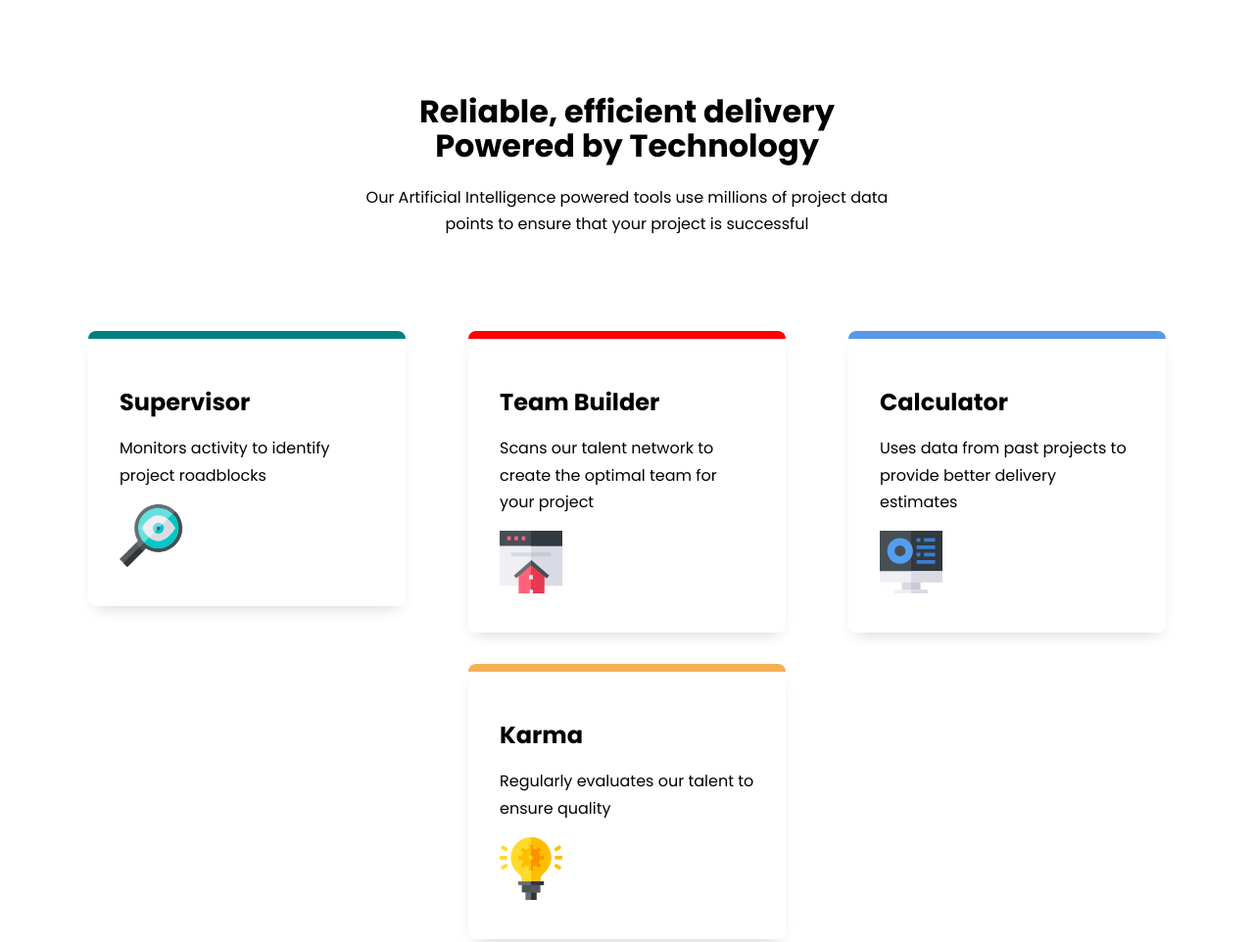
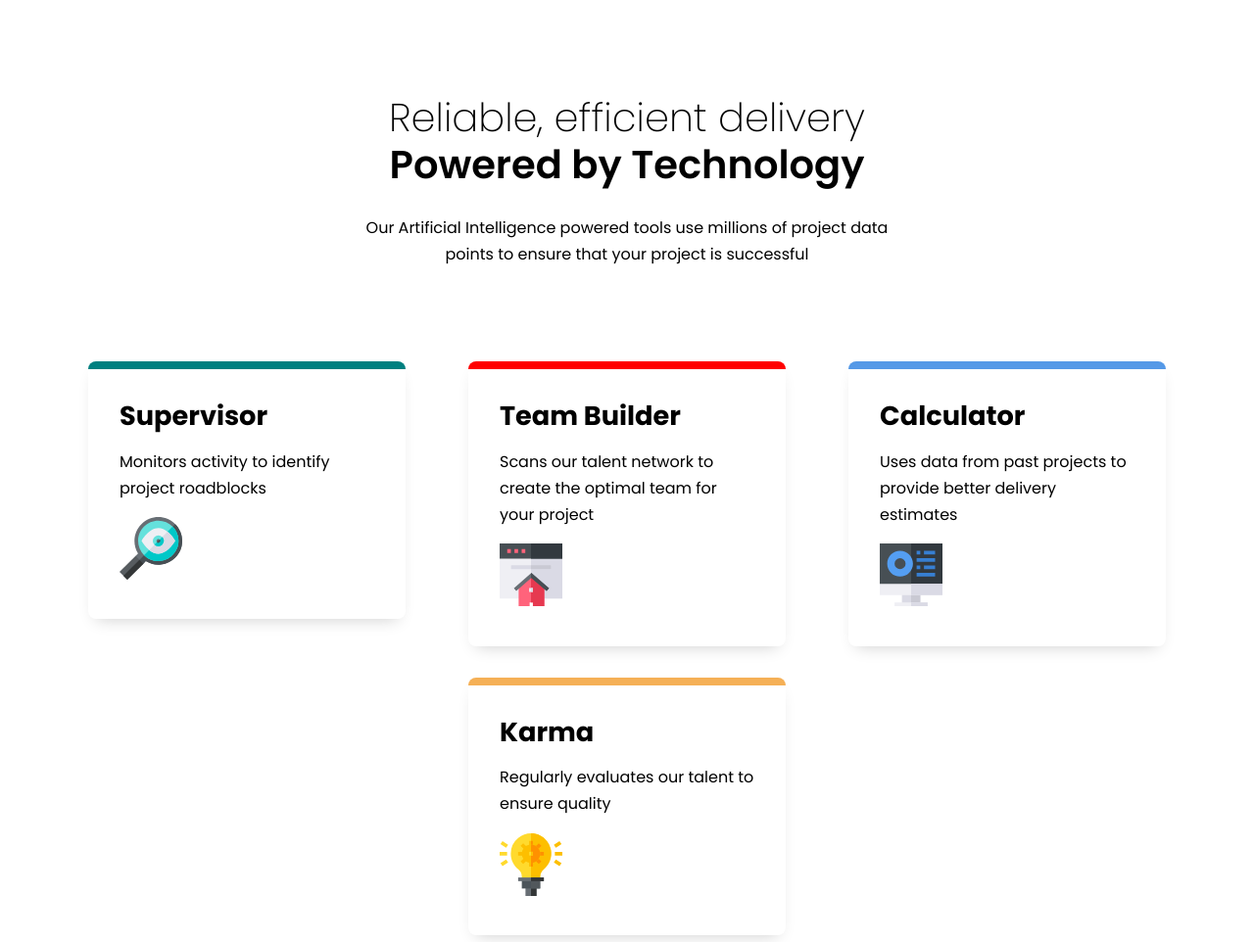
Before and after one commit to dCOMMICS/four-card-feature-section-master, a plain HTML site: page index.html in a window 1280 px wide. Shown: the top 962 px of the page at 98% size. Drawn offline with Linux system fonts and the light colour scheme.

Commit message:
working on h1

```diff
--- a/index.html
+++ b/index.html
@@ -32,26 +32,26 @@
 <!-- flexbox -->
 <div class="col">
   <div class="card border-teal">
-    <h2>Supervisor </h2>
+    <h2 class="card_title">Supervisor </h2>
     <p> Monitors activity to identify project roadblocks </p>
     <img src="/images/icon-supervisor.svg" alt="">
   </div>
 </div>
 <div class="col">
   <div class="card border-red">
-    <h2>Team Builder</h2>
+    <h2 class="card_title">Team Builder</h2>
     <p> Scans our talent network to create the optimal team for your project</p>
     <img src="/images/icon-team-builder.svg" alt="">
   </div>
   <div class="card border-yellow">
-    <h2> Karma</h2>
+    <h2 class="card_title"> Karma</h2>
     <p>Regularly evaluates our talent to ensure quality</p>
     <img src="/images/icon-karma.svg" alt="">
   </div>
 </div>
 <div class="col">
   <div class="card border-blue">
-    <h2>Calculator</h2>
+    <h2 class="card_title">Calculator</h2>
     <p>  Uses data from past projects to provide better delivery estimates </p>
     <img src="/images/icon-calculator.svg" alt="">
   </div>
--- a/style.css
+++ b/style.css
@@ -60,7 +60,7 @@ h1,
 h2,
 h3{
     color: black;
-    line-height: 1.1;
+    line-height: 1.2;
 }
 
 .wrapper{
@@ -107,11 +107,28 @@ header{
 }
 
 .card{
+    ---br: 0.325rem;
     padding: 2rem;
     border-radius: 0.5rem;
     border-top: 8px solid #d1e1e1;
     /* background: #efefef ; */
     box-shadow: 0  0.5rem 1rem -.5rem rgba(0 0 0 / 0.2);
+}
+
+.card_title{
+    font-size: 1.7rem;
+    margin: 0;
+}
+h1 {
+    font-weight: var(--fw-light);
+    font-size: var(--fs-900);
+}
+h1 span{
+    font-weight: var(--fw-bold);
+}
+
+header > p {
+    font-size: 1.2rem;
 }
 
 /* .card:nth-child(1) {
```
